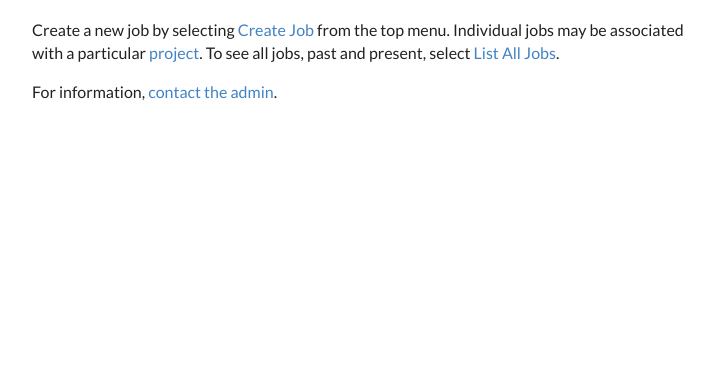
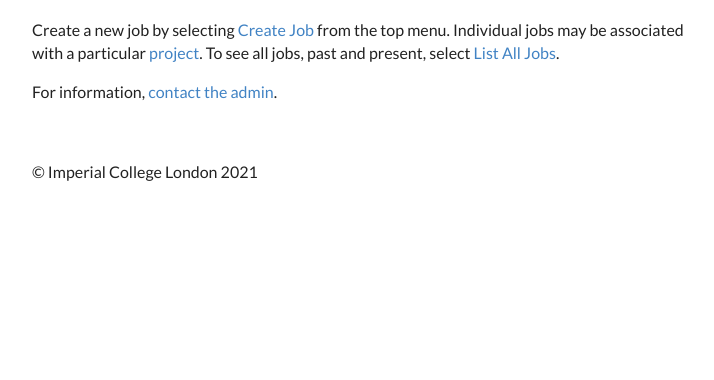
Before and after one commit to ImperialCollegeLondon/champ, a Django app: template main/templates/main/index.html in a window 1280 px wide. Shown: the part 179-559 px from the top of the page, without its empty margins (272-986 px from the left). Run offline with Django 3.2, Linux system fonts and the light colour scheme; the template is opened without the code that fills it, so the values that code supplies are empty.

Commit message:
Add Imperial College copyright to base.html

```diff
--- a/main/templates/main/base.html
+++ b/main/templates/main/base.html
@@ -82,6 +82,14 @@
 	  content: 'Site will be unresponsive until action completed.'
       })
     </script>
+
+    {% block footer %}
+    <div class="ui grid container">
+        <div class="ui text container">
+            <span>&copy;</span> Imperial College London 2021
+        </div>
+    </div>
+    {% endblock %}
 </body>
 
 </html>
```
